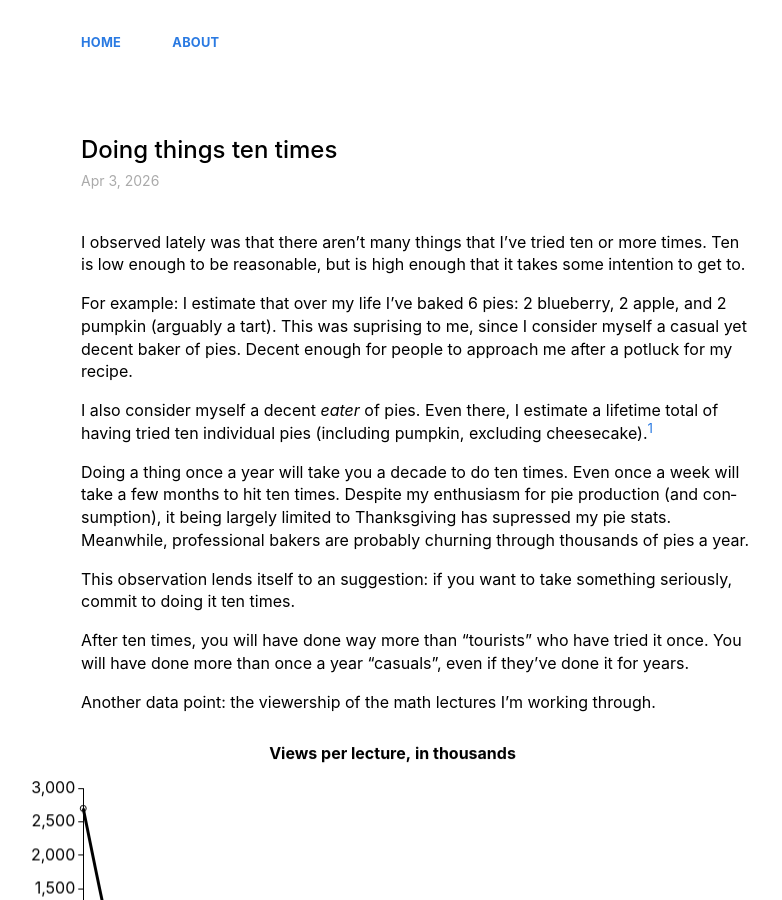
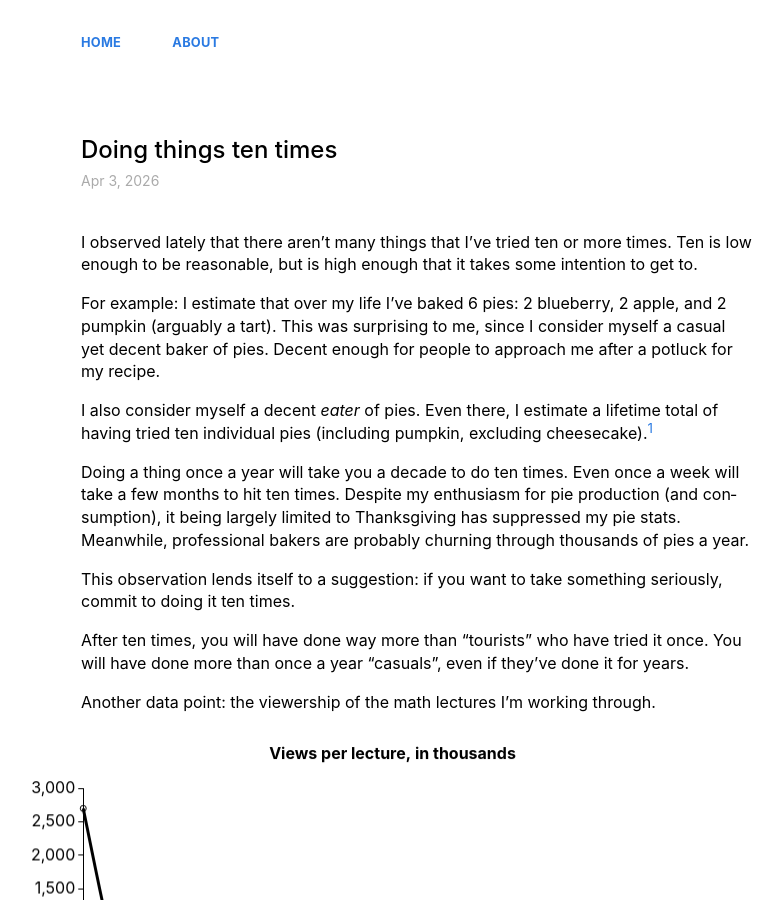
Before and after one commit to themichaelyang/tautology.town, a Jekyll site: the page built from _posts/2026/2026-04-03-ten-times.md, in a window 1280 px wide and 900 px high. Shown: the whole window, without its empty margins (223-1005 px from the left). Built offline with Jekyll 4.4.1, drawn with Linux system fonts in a browser that asks for light colours.

Commit message:
fix typos in ten times post

```diff
--- a/_posts/2026/2026-04-03-ten-times.md
+++ b/_posts/2026/2026-04-03-ten-times.md
@@ -13,17 +13,17 @@
 }
 </style>
 
-I observed lately was that there aren't many things that I've tried ten or more times. Ten is low enough to be reasonable, but is high enough that it takes some intention to get to.
+I observed lately that there aren't many things that I've tried ten or more times. Ten is low enough to be reasonable, but is high enough that it takes some intention to get to.
 
-For example: I estimate that over my life I've baked 6 pies: 2 blueberry, 2 apple, and 2 pumpkin (arguably a tart). This was suprising to me, since I consider myself a casual yet decent baker of pies. Decent enough for people to approach me after a potluck for my recipe.
+For example: I estimate that over my life I've baked 6 pies: 2 blueberry, 2 apple, and 2 pumpkin (arguably a tart). This was surprising to me, since I consider myself a casual yet decent baker of pies. Decent enough for people to approach me after a potluck for my recipe.
 
 I also consider myself a decent _eater_ of pies. Even there, I estimate a lifetime total of having tried ten individual pies (including pumpkin, excluding cheesecake).[^pies-tried]
 
 [^pies-tried]: This is individual pies tried, not _kinds_ of pies tried. Why distinct-pies-tried? I think it gets best at the heart of the matter of what we care about. Better than slices, since it is easy to eat multiple slices in one sitting. Better than volumes of entire pie consumer, since pies are meant to be shared. I considered days-where-pie-was-eaten, but most pies at home are picked at over a long period. Cumulatively, I think I have eaten much more than ten slices of pie, on more than ten days, but much less than ten pies-volumes of pie.
 
-Doing a thing once a year will take you a decade to do ten times. Even once a week will take a few months to hit ten times. Despite my enthusiasm for pie production (and consumption), it being largely limited to Thanksgiving has supressed my pie stats. Meanwhile, professional bakers are probably churning through thousands of pies a year.
+Doing a thing once a year will take you a decade to do ten times. Even once a week will take a few months to hit ten times. Despite my enthusiasm for pie production (and consumption), it being largely limited to Thanksgiving has suppressed my pie stats. Meanwhile, professional bakers are probably churning through thousands of pies a year.
 
-This observation lends itself to an suggestion: if you want to take something seriously, commit to doing it ten times.
+This observation lends itself to a suggestion: if you want to take something seriously, commit to doing it ten times.
 
 After ten times, you will have done way more than "tourists" who have tried it once. You will have done more than once a year "casuals", even if they've done it for years.
 
@@ -143,6 +143,6 @@
 
 Staying committed is a differentiator, especially when fall off is steep, and it often is. [^log-normal]
 
+[^log-normal]: Theoretically, retention is often log-normal, the limit distribution of multiplying random variables.
+
 This post (10th on this blog) is my public commitment to start doing things ten times. Starting with four more pies.
-
-[^log-normal]: Theoretically, retention is often log-normal, the limit distribution of multiplying random variables.
```
